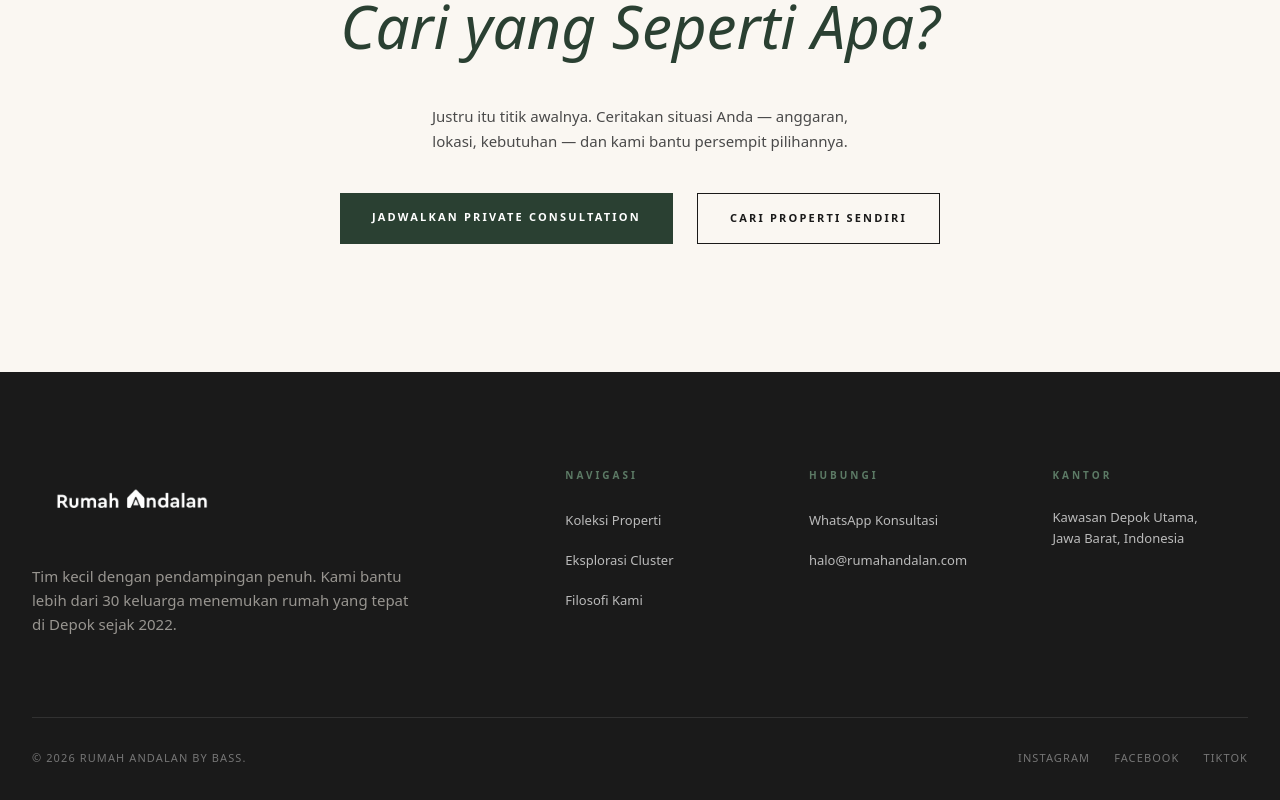
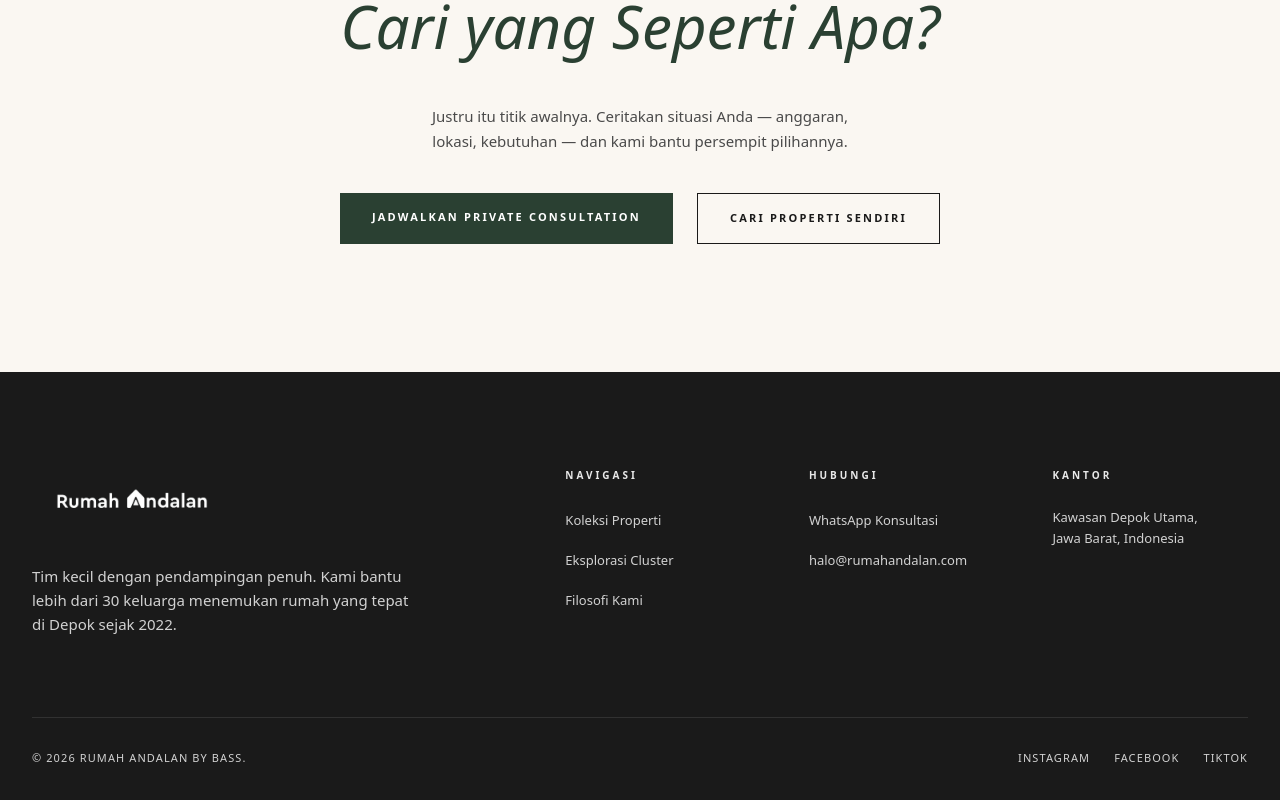
Before and after one commit to michel-angelo/rumahandalan, a Next.js app: page / in a window 1280 px wide. Shown: the part 2174-2974 px from the top of the page. Built offline with nearby package versions, Linux system fonts and the light colour scheme; no server answers; the database is empty.

Commit message:
fix(a11y): add aria labels to select inputs, fix low contrast in footer, and correct heading hierarchy

```diff
--- a/src/components/Footer.tsx
+++ b/src/components/Footer.tsx
@@ -29,7 +29,7 @@ export default function Footer() {
                 className="object-contain object-left"
               />
             </Link>
-            <p className="text-bg-surface/60 text-[15px] leading-relaxed max-w-sm">
+            <p className="text-white/80 text-[15px] leading-relaxed max-w-sm">
               Tim kecil dengan pendampingan penuh. Kami bantu lebih dari 30
               keluarga menemukan rumah yang tepat di Depok sejak 2022.
             </p>
@@ -38,14 +38,14 @@ export default function Footer() {
           {/* Navigasi Simpel tapi Elegan */}
           <div className="lg:col-span-7 grid grid-cols-2 md:grid-cols-3 gap-12">
             <div>
-              <h4 className="text-[10px] font-bold uppercase tracking-[0.3em] text-accent-light mb-6">
+              <h3 className="text-[10px] font-bold uppercase tracking-[0.3em] text-white/90 mb-6">
                 Navigasi
-              </h4>
+              </h3>
               <ul className="flex flex-col gap-4">
                 <li>
                   <Link
                     href="/listings"
-                    className="text-[13px] text-white/70 hover:text-white transition-colors"
+                    className="text-[13px] text-white/80 hover:text-white transition-colors"
                   >
                     Koleksi Properti
                   </Link>
@@ -53,7 +53,7 @@ export default function Footer() {
                 <li>
                   <Link
                     href="/clusters"
-                    className="text-[13px] text-white/70 hover:text-white transition-colors"
+                    className="text-[13px] text-white/80 hover:text-white transition-colors"
                   >
                     Eksplorasi Cluster
                   </Link>
@@ -61,7 +61,7 @@ export default function Footer() {
                 <li>
                   <Link
                     href="/about"
-                    className="text-[13px] text-white/70 hover:text-white transition-colors"
+                    className="text-[13px] text-white/80 hover:text-white transition-colors"
                   >
                     Filosofi Kami
                   </Link>
@@ -70,16 +70,16 @@ export default function Footer() {
             </div>
 
             <div>
-              <h4 className="text-[10px] font-bold uppercase tracking-[0.3em] text-accent-light mb-6">
+              <h3 className="text-[10px] font-bold uppercase tracking-[0.3em] text-white/90 mb-6">
                 Hubungi
-              </h4>
+              </h3>
               <ul className="flex flex-col gap-4">
                 <li>
                   <a
                     href={`https://wa.me/${SITE_CONFIG.whatsappNumber}`}
                     target="_blank"
                     rel="noopener noreferrer"
-                    className="text-[13px] text-white/70 hover:text-white transition-colors"
+                    className="text-[13px] text-white/80 hover:text-white transition-colors"
                   >
                     WhatsApp Konsultasi
                   </a>
@@ -87,7 +87,7 @@ export default function Footer() {
                 <li>
                   <a
                     href="mailto:halo@rumahandalan.com"
-                    className="text-[13px] text-white/70 hover:text-white transition-colors"
+                    className="text-[13px] text-white/80 hover:text-white transition-colors"
                   >
                     halo@rumahandalan.com
                   </a>
@@ -96,10 +96,10 @@ export default function Footer() {
             </div>
 
             <div className="col-span-2 md:col-span-1">
-              <h4 className="text-[10px] font-bold uppercase tracking-[0.3em] text-accent-light mb-6">
+              <h3 className="text-[10px] font-bold uppercase tracking-[0.3em] text-white/90 mb-6">
                 Kantor
-              </h4>
-              <p className="text-[13px] text-white/70 leading-relaxed">
+              </h3>
+              <p className="text-[13px] text-white/80 leading-relaxed">
                 Kawasan Depok Utama,
                 <br />
                 Jawa Barat, Indonesia
@@ -110,7 +110,7 @@ export default function Footer() {
 
         {/* Bottom */}
         <div className="flex flex-col md:flex-row justify-between items-center pt-8 gap-4">
-          <p className="text-white/40 text-[11px] uppercase tracking-widest text-center md:text-left">
+          <p className="text-white/80 text-[11px] uppercase tracking-widest text-center md:text-left">
             &copy; {new Date().getFullYear()} Rumah Andalan by Baß.
           </p>
           <div className="flex gap-6">
@@ -127,7 +127,7 @@ export default function Footer() {
                 href={social.href}
                 target="_blank"
                 rel="noopener noreferrer"
-                className="text-white/40 hover:text-white text-[11px] uppercase tracking-widest transition-colors"
+                className="text-white/80 hover:text-white text-[11px] uppercase tracking-widest transition-colors"
               >
                 {social.label}
               </a>
--- a/src/components/HeroSearch.tsx
+++ b/src/components/HeroSearch.tsx
@@ -36,8 +36,9 @@ export default function HeroSearch({ districts }: { districts: string[] }) {
       <div className="flex flex-col lg:flex-row border-t border-b border-text-primary/20 divide-y lg:divide-y-0 lg:divide-x divide-text-primary/20">
         {/* Input: Tipe */}
         <div className="flex-1 py-4 lg:py-6 lg:pr-6">
-          <label className={labelClass}>Tipe Properti</label>
+          <label htmlFor="search-type" className={labelClass}>Tipe Properti</label>
           <select
+            id="search-type"
             value={type}
             onChange={(e) => setType(e.target.value)}
             className={selectClass}
@@ -52,8 +53,9 @@ export default function HeroSearch({ districts }: { districts: string[] }) {
 
         {/* Input: Lokasi */}
         <div className="flex-1 py-4 lg:py-6 lg:px-6">
-          <label className={labelClass}>Kawasan</label>
+          <label htmlFor="search-district" className={labelClass}>Kawasan</label>
           <select
+            id="search-district"
             value={district}
             onChange={(e) => setDistrict(e.target.value)}
             className={selectClass}
@@ -69,8 +71,9 @@ export default function HeroSearch({ districts }: { districts: string[] }) {
 
         {/* Input: Harga */}
         <div className="flex-1 py-4 lg:py-6 lg:px-6">
-          <label className={labelClass}>Anggaran Maksimal</label>
+          <label htmlFor="search-maxprice" className={labelClass}>Anggaran Maksimal</label>
           <select
+            id="search-maxprice"
             value={maxPrice}
             onChange={(e) => setMaxPrice(e.target.value)}
             className={selectClass}
```
